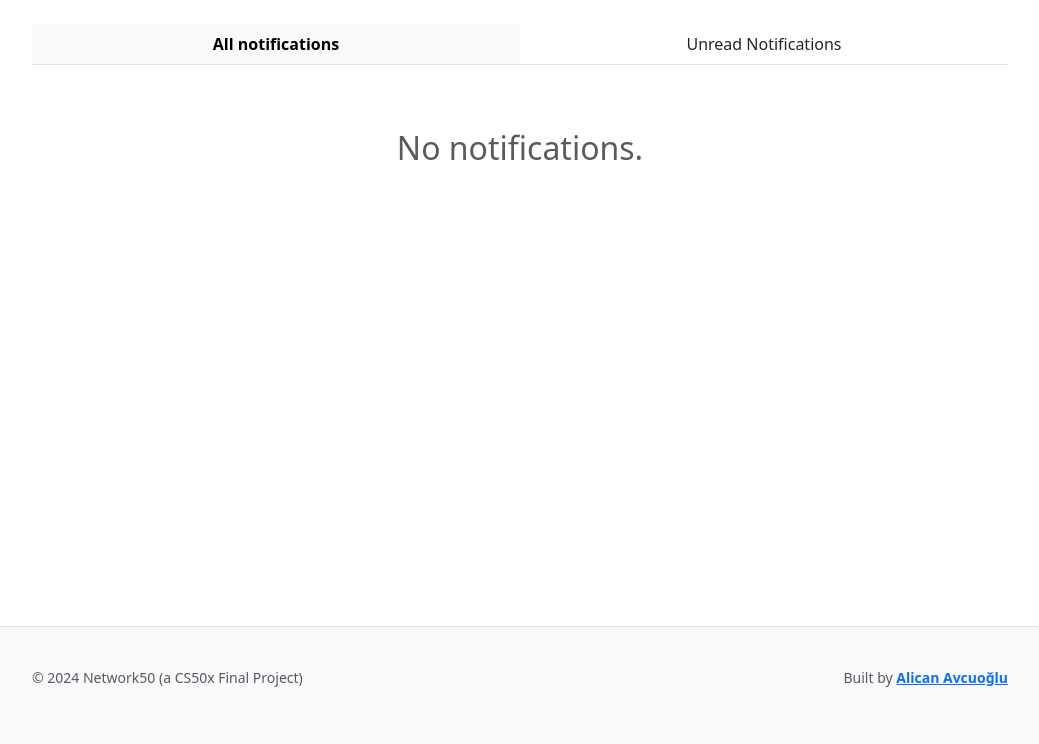
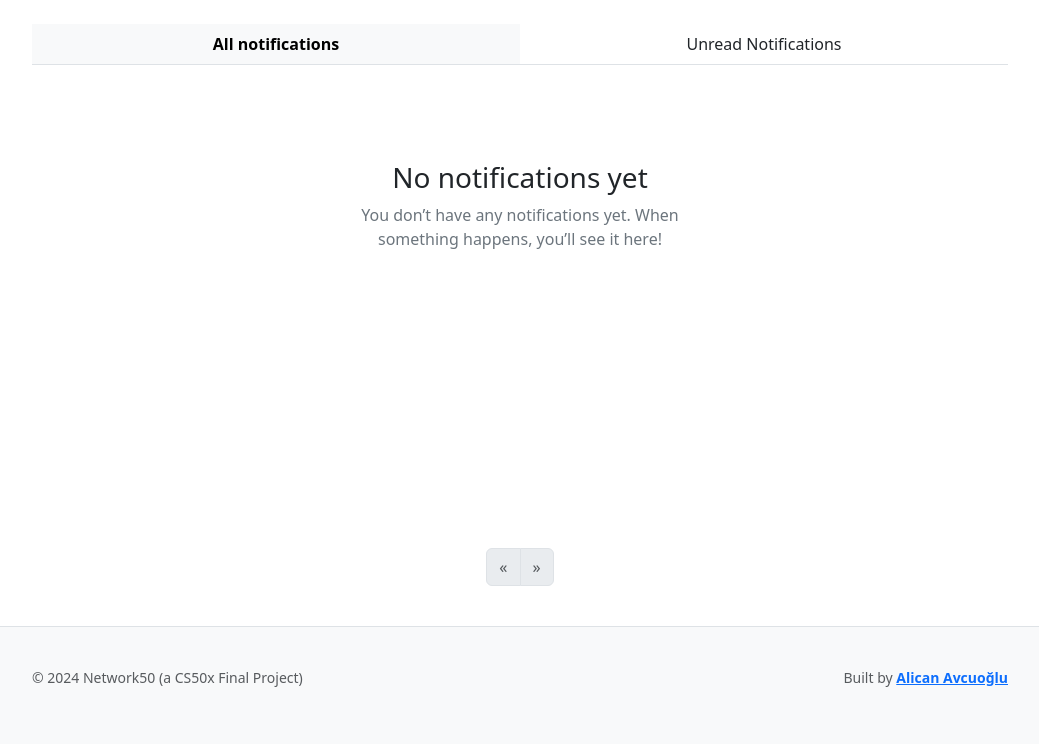
Before and after one commit to alicanavcuoglu/network, a Flask app: page /notifications in a window 1280 px wide. Shown: the part 56-800 px from the top of the page, without its empty margins (120-1159 px from the left). Run offline with Flask 3, Linux system fonts and the light colour scheme; a user stored in the database is signed in; tables that the repository leaves empty hold one stand-in row (values such as "Sample post"); grey boxes marked "Sample" are stand-in pictures; some libraries are stand-ins or nearby versions.

Commit message:
notifications pagination

```diff
--- a/app/routes/main_routes.py
+++ b/app/routes/main_routes.py
@@ -938,18 +938,30 @@ def mark_messages_as_read(username):
 
 @main_bp.route("/notifications")
 def notifications():
-    current_user = db.get_or_404(User, session["user_id"])
-    notifications = get_notifications(current_user.id)
+    page = request.args.get("page", 1, type=int)
 
-    return render_template("notifications.html", notifications=notifications)
+    pagination = get_notifications(session["user_id"], page=page)
+
+    return render_template(
+        "notifications.html",
+        notifications=pagination.items,
+        pagination=pagination,
+        page=page,
+    )
 
 
 @main_bp.route("/notifications/unread/all")
 def all_unread_notifications():
-    current_user = db.get_or_404(User, session["user_id"])
-    notifications = get_all_unread_notifications(current_user.id)
+    page = request.args.get("page", 1, type=int)
 
-    return render_template("notifications_unread.html", notifications=notifications)
+    pagination = get_all_unread_notifications(session["user_id"], page=page)
+
+    return render_template(
+        "notifications_unread.html",
+        notifications=pagination.items,
+        pagination=pagination,
+        page=page,
+    )
 
 
 @main_bp.route("/notifications/unread")
--- a/app/services/notifications.py
+++ b/app/services/notifications.py
@@ -1,3 +1,4 @@
+from sqlalchemy import select
 from app.events import connected_users
 from app.models import Notification, db
 from app.services import socketio
@@ -36,22 +37,26 @@ def get_unread_notifications(user_id):
     )
 
 
-def get_all_unread_notifications(user_id):
+def get_all_unread_notifications(user_id, page=1, per_page=10):
     """Get user's unread notifications"""
-    return (
-        Notification.query.filter_by(recipient_id=user_id, is_read=False)
+    query = (
+        select(Notification)
+        .filter_by(recipient_id=user_id, is_read=False)
         .order_by(Notification.created_at.desc())
-        .all()
     )
 
+    return db.paginate(query, page=page, per_page=per_page)
 
-def get_notifications(user_id):
+
+def get_notifications(user_id, page=1, per_page=10):
     """Get user's all notifications"""
-    return (
-        Notification.query.filter_by(recipient_id=user_id)
+    query = (
+        select(Notification)
+        .filter_by(recipient_id=user_id)
         .order_by(Notification.created_at.desc())
-        .all()
     )
+
+    return db.paginate(query, page=page, per_page=per_page)
 
 
 def get_next_notification(user_id, notificationIds):
--- a/app/templates/notifications.html
+++ b/app/templates/notifications.html
@@ -22,7 +22,13 @@
 	<button
 		class="btn btn-outline-secondary"
 		onclick="markAllRead()"
-		{% if not g.unread_notifications %}disabled{% endif %}>
+		{%
+		if
+		not
+		g.unread_notifications
+		%}disabled{%
+		endif
+		%}>
 		Mark all as read
 	</button>
 </div>
@@ -69,7 +75,49 @@
 	{% endfor %}
 </ul>
 {% else %}
-<div class="d-flex align-items-center justify-content-center py-5">
-	<h2 class="text-muted">No notifications.</h2>
+<div class="profile-div-wrapper">
+	<h3>No notifications yet</h3>
+	<p class="mb-2 text-secondary">
+		You don’t have any notifications yet. When something happens, you’ll see
+		it here!
+	</p>
 </div>
-{% endif %} {% endblock %}
+{% endif %}
+
+<!-- Pagination -->
+<nav aria-label="Notifications navigation" class="mt-auto pt-3">
+	<ul class="pagination d-flex justify-content-center">
+		<li
+			class="page-item {% if not pagination.has_prev %}disabled{% endif %}">
+			<a
+				class="page-link"
+				href="{{ url_for('main.notifications', page=page-1)}}"
+				aria-label="Previous">
+				<span aria-hidden="true">&laquo;</span>
+			</a>
+		</li>
+		{% for page in pagination.iter_pages() %} {% if page %}
+		<li class="page-item {% if page == pagination.page %}active{% endif %}">
+			<a
+				class="page-link"
+				href="{{ url_for('main.notifications', page=page) }}">
+				{{ page }}
+			</a>
+		</li>
+		{% else %}
+		<li class="page-item disabled">
+			<span class="page-link">...</span>
+		</li>
+		{% endif %} {% endfor %}
+		<li
+			class="page-item {% if not pagination.has_next %}disabled{% endif %}">
+			<a
+				class="page-link"
+				href="{{ url_for('main.notifications', page=page+1) }}"
+				aria-label="Next">
+				<span aria-hidden="true">&raquo;</span>
+			</a>
+		</li>
+	</ul>
+</nav>
+{% endblock %}
--- a/app/templates/users/profiles.html
+++ b/app/templates/users/profiles.html
@@ -76,7 +76,7 @@
 </ul>
 
 <!-- Pagination -->
-<nav aria-label="Page navigation example" class="mt-auto">
+<nav aria-label="Profiles navigation" class="mt-auto pt-3">
 	<ul class="pagination d-flex justify-content-center">
 		<li class="page-item {% if not pagination.has_prev %}disabled{% endif %}">
 			<a class="page-link" href="{{ url_for('main.friends' if show_requests else 'main.user_list', page=page-1, q=search_query)}}" aria-label="Previous">
```
Also changed, not shown: app/templates/my_feed.html (+19 -0 lines), app/templates/notifications_unread.html (+44 -3 lines), app/templates/users/requests.html (+13 -3 lines), instance/network.db.
